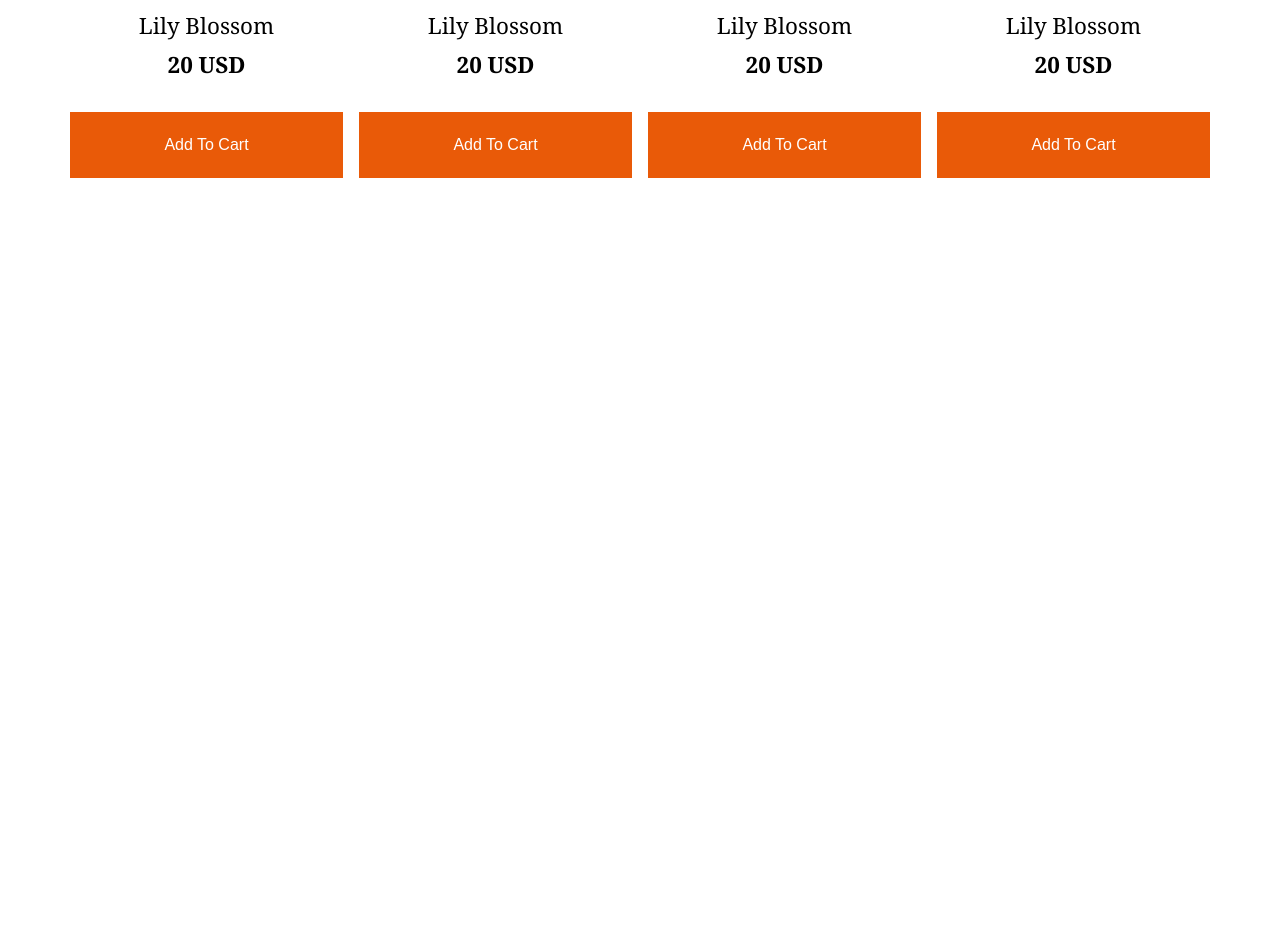
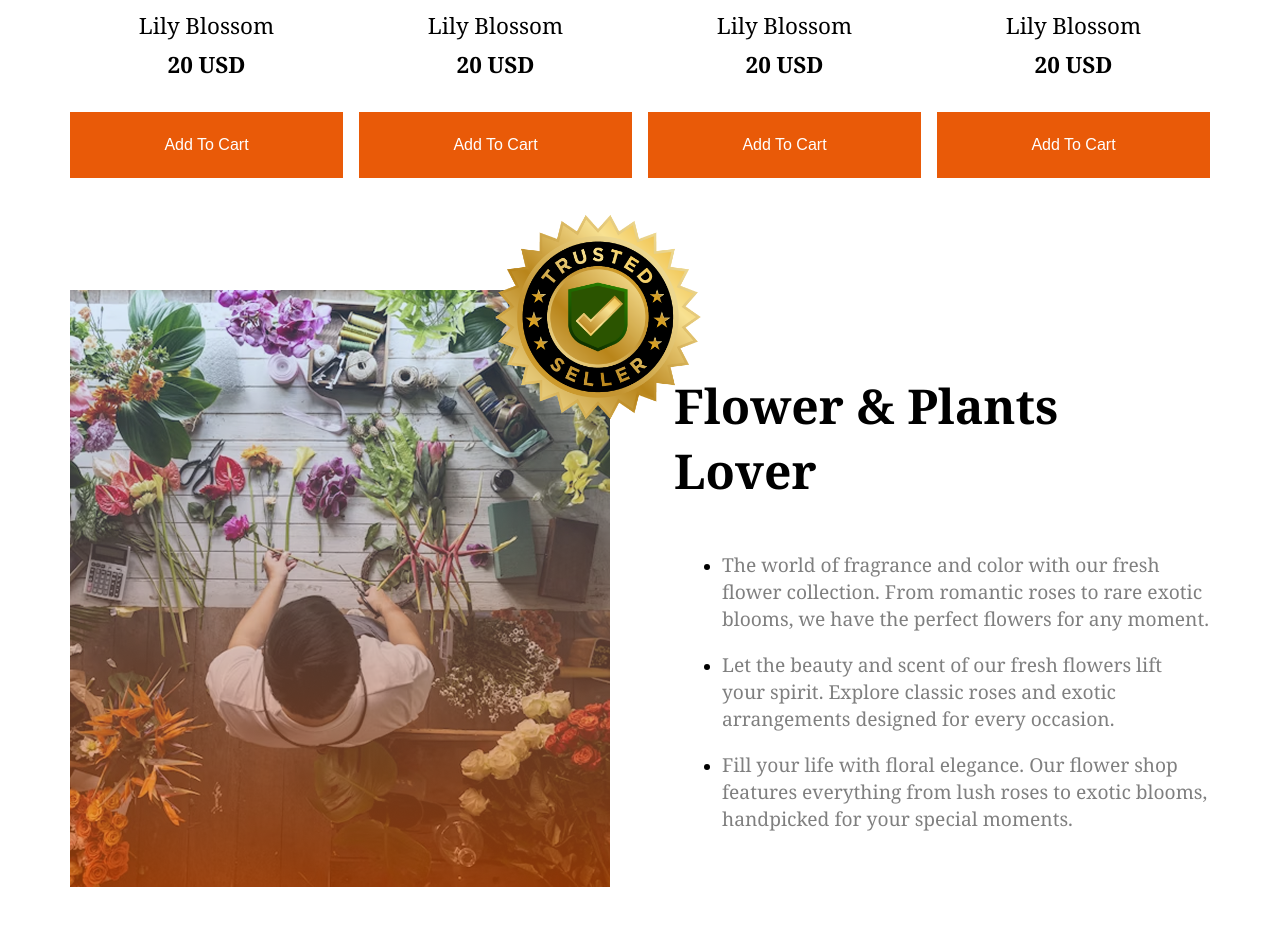
Before and after one commit to jiniyajahan/Flower-Shop-Website, a plain HTML site: page index.html in a window 1280 px wide. Shown: the part 1838-2763 px from the top of the page. Before the commit the page ends 2128 px from the top, so only its background shows below. Drawn offline with Linux system fonts and the light colour scheme.

Commit message:
our plants done

```diff
--- a/index.html
+++ b/index.html
@@ -94,6 +94,24 @@
             </div>
         </section>
 
+         <!-- flower plants section -->
+        <section class="flower-plants-section section">
+            <div class="badge">
+                <img src="./assets/trusted-badge.png" alt="">
+            </div>
+            <div class="flower-plants-container">
+                <img src="./assets/flower-store.png" alt="">
+                <div>
+                    <h3>Flower & Plants Lover</h3>
+                    <ul>
+                        <li><p>The world of fragrance and color with our fresh flower collection. From romantic roses to rare exotic blooms, we have the perfect flowers for any moment.</p></li>
+                        <li><p>Let the beauty and scent of our fresh flowers lift your spirit. Explore classic roses and exotic arrangements designed for every occasion.</p></li>
+                        <li><p>Fill your life with floral elegance. Our flower shop features everything from lush roses to exotic blooms, handpicked for your special moments.</p></li>
+                    </ul>
+                </div>
+            </div>
+        </section>
+
      </main>
 </body>
 </html>
```
